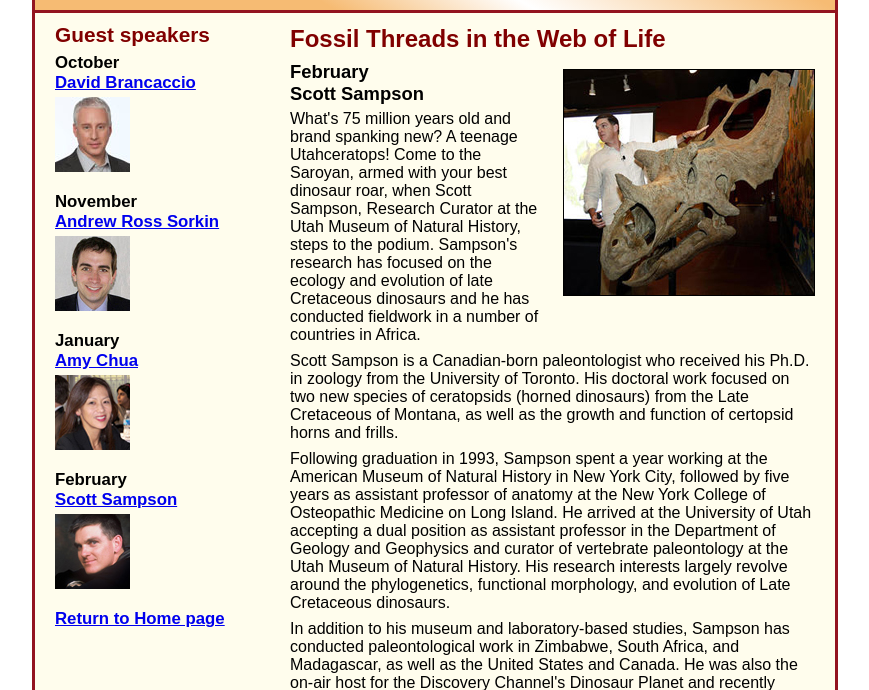
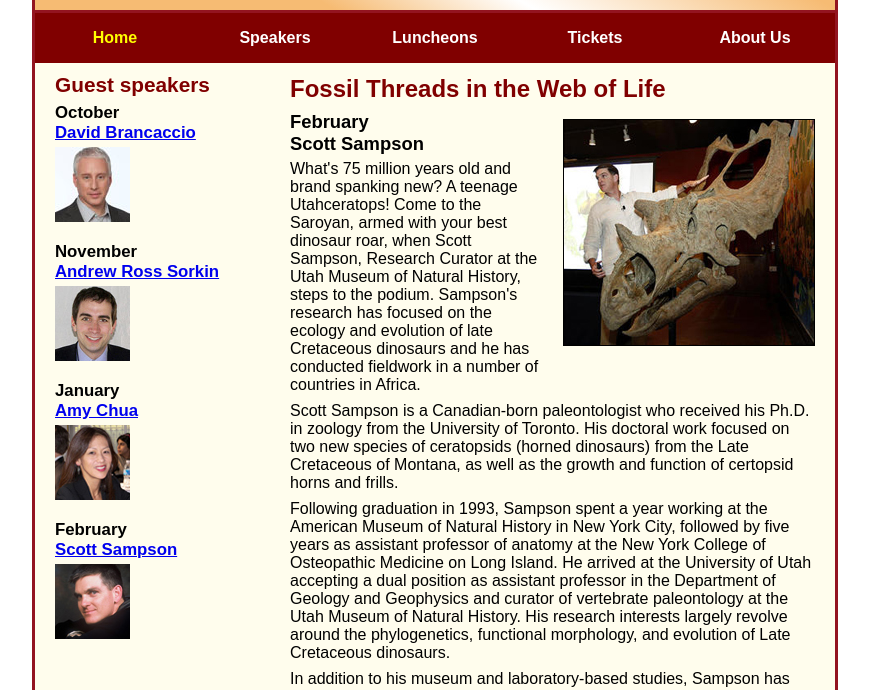
Before and after one commit to TChan7777777/A09, a plain HTML site: page speakers/c7_sampson.html in a window 1280 px wide. Shown: the part 110-800 px from the top of the page, without its empty margins (205-1074 px from the left). Drawn offline with Linux system fonts and the light colour scheme.

Commit message:
Final adjustments

```diff
--- a/speakers/c7_sampson.html
+++ b/speakers/c7_sampson.html
@@ -14,6 +14,23 @@
 		<h2>San Joaquin Valley Town Hall</h2>
 		<h3>Celebrating our <span class="shadow">75<sup>th</sup></span> Year</h3>
 	</header>
+	<nav id="nav_menu">
+		<ul>
+			<li><a class="current" href="../index.html">Home</a></li>
+			<li><a href="../NavItems/Speakers.html">Speakers</a></li>
+			<li><a href="../NavItems/Luncheons.html">Luncheons</a></li>
+			<li><a href="../NavItems/Tickets.html">Tickets</a></li>
+			<li>
+				<a href="../NavItems/AboutUs.html">About Us</a>
+				<ul>
+					<li><a href="#">Our History</a></li>
+					<li><a href="#">Board of Directors</a></li>
+					<li><a href="#">Past Speakers</a></li>
+					<li><a href="#">Contact Information</a></li>
+				</ul>
+			</li>
+		</ul>
+	</nav>
 	<main>
 		<section>
 			<h1>Fossil Threads in the Web of Life</h1>
@@ -54,11 +71,11 @@
 			<img src="../images/chua75.jpg" alt="Amy Chua photo">
 			<h3>February<br><a href="../speakers/c6_sampson.html">Scott Sampson</a></h3>
 			<img src="../images/sampson75.jpg" alt="Scott Sampson photo">
-			<h3><a href="../index.html">Return to Home page</a></h3>
+
 		</aside>
 	</main>
 	<footer>
-		<p>&copy; 2022, San Joaquin Valley Town Hall, Fresno, CA 93755</p>
+		<p>&copy; 2024, due date 4/2 Tobey Chan</p>
 	</footer>
 </body>
 </html>
--- a/styles/c7_speaker.css
+++ b/styles/c7_speaker.css
@@ -48,6 +48,45 @@ header img {
 /* the styles for the main content */
 main {
 	clear: left;
+}
+/* the styles for the navigation menu */
+#nav_menu ul {
+	list-style-type: none;
+	margin: 0;
+	padding: 0;
+	position: relative;
+}
+#nav_menu ul li {
+	float: left;
+}
+#nav_menu ul li a {
+	display: block;
+	width: 160px;
+	text-align: center;
+	padding: 1em 0;
+	text-decoration: none;
+	background-color: #800000;
+	color: white;
+	font-weight: bold;
+}
+#nav_menu a.current {
+	color: yellow;
+}
+#nav_menu ul ul {
+	display: none;
+	position: absolute;
+	top: 100%;
+}
+#nav_menu ul ul li {
+	float: none;
+}
+#nav_menu ul li:hover > ul {
+	display: block;
+}
+#nav_menu > ul::after {
+	content: "";
+	clear: both;
+	display: block;
 }
 
 /* the styles for the section */
```
Also changed, not shown: index.html (+1 -1 lines).
